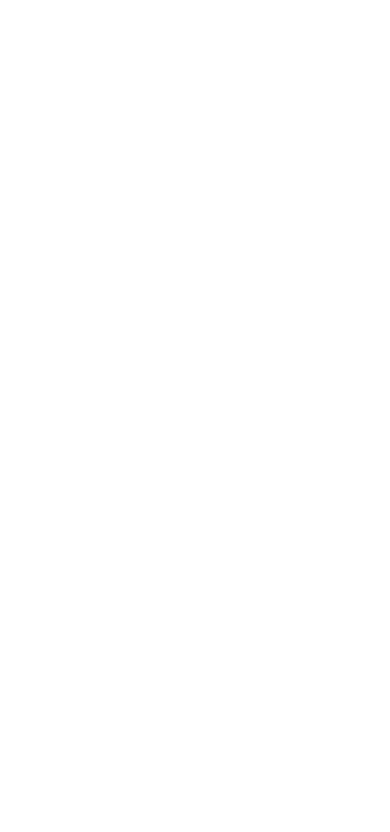
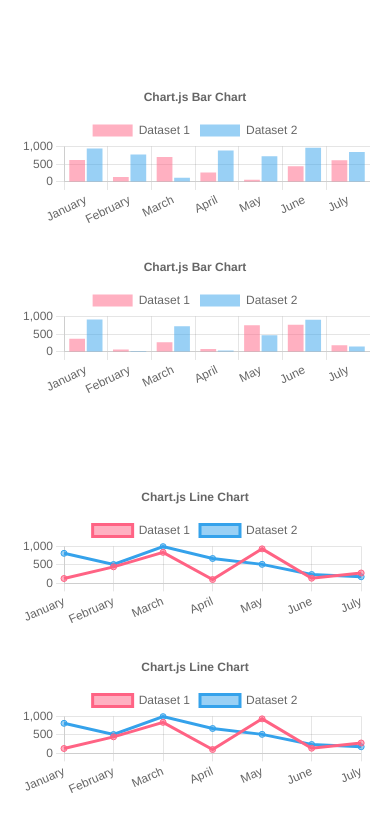
Before and after one commit to mikeyshean/fullstack-challenge-sotai, a React (Vite) app in the folder client/: page / in a window 390 px wide. Shown: the top 832 px of the page. Built offline with nearby package versions, Linux system fonts and the light colour scheme.

Commit message:
Add responsive breakpoints

```diff
--- a/client/src/App.tsx
+++ b/client/src/App.tsx
@@ -4,6 +4,7 @@
   QueryClientProvider,
 } from '@tanstack/react-query'
 import { BarChart } from './components/BarChart'
+import { LineChart } from './components/LineChart'
 const queryClient = new QueryClient()
 
 import {
@@ -30,23 +31,23 @@
 
   return (
     <QueryClientProvider client={queryClient}>
-      <div className='flex w-full flex-col h-screen p-10'>
+      <div className='flex w-full flex-col h-screen py-10 px-5'>
 
-        <div className='flex flex-row p-10 px-40 h-1/2 justify-between'>
-          <div className='w-2/5'>
+        <div className='flex flex-col lg:flex-row p-10 px-0 md:px-40 h-full justify-between'>
+          <div className='w-full pb-5 lg:pb-0 lg:w-2/5 h-full'>
             <BarChart />
           </div>
-          <div className='w-2/5'>
+          <div className='w-full lg:w-2/5 h-full'>
             <BarChart />
           </div>
         </div>
 
-        <div className='flex flex-row p-10 px-40 h-1/2 justify-between'>
-          <div className='w-2/5'>
-            <BarChart />
+        <div className='flex flex-col lg:flex-row p-10 px-0 md:px-40 h-full justify-between'>
+          <div className='w-full pb-5 lg:pb-0 lg:w-2/5 h-full'>
+            <LineChart />
           </div>
-          <div className='w-2/5'>
-            <BarChart />
+          <div className='w-full lg:w-2/5 h-full'>
+            <LineChart />
           </div>
         </div>
       </div>
--- /dev/null
+++ b/client/src/components/LineChart.tsx
@@ -0,0 +1,59 @@
+import {
+  Chart as ChartJS,
+  CategoryScale,
+  LinearScale,
+  PointElement,
+  LineElement,
+  Title,
+  Tooltip,
+  Legend,
+} from 'chart.js';
+import { Line } from 'react-chartjs-2';
+
+ChartJS.register(
+  CategoryScale,
+  LinearScale,
+  PointElement,
+  LineElement,
+  Title,
+  Tooltip,
+  Legend
+);
+
+export const options = {
+  responsive: true,
+  maintainAspectRatio: false,
+  plugins: {
+    legend: {
+      position: 'top' as const,
+    },
+    title: {
+      display: true,
+      text: 'Chart.js Line Chart',
+    },
+  },
+};
+
+const labels = ['January', 'February', 'March', 'April', 'May', 'June', 'July'];
+
+export const data = {
+  labels,
+  datasets: [
+    {
+      label: 'Dataset 1',
+      data: labels.map(() => Math.random() * 1000),
+      borderColor: 'rgb(255, 99, 132)',
+      backgroundColor: 'rgba(255, 99, 132, 0.5)',
+    },
+    {
+      label: 'Dataset 2',
+      data: labels.map(() => Math.random() * 1000),
+      borderColor: 'rgb(53, 162, 235)',
+      backgroundColor: 'rgba(53, 162, 235, 0.5)',
+    },
+  ],
+};
+
+export function LineChart() {
+  return <Line options={options} data={data} />;
+}
```
